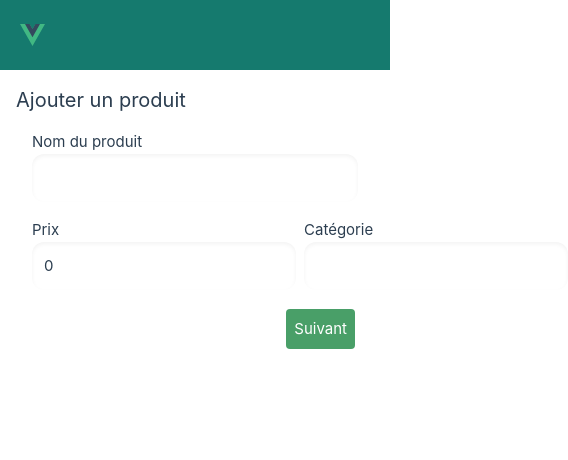
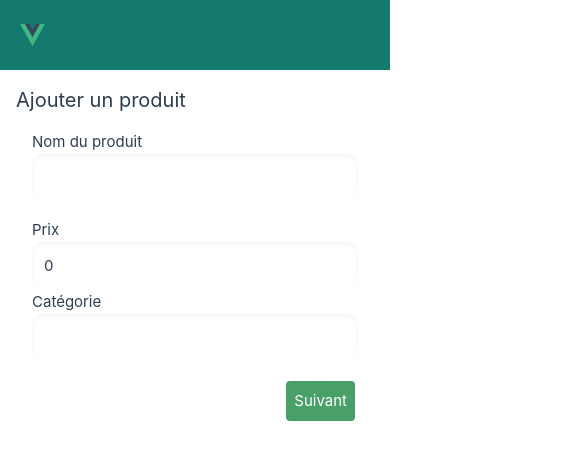
Before and after one commit to Mahora974/mds_application_web, a Vue app: page /add in a window 390 px wide. Shown: the top 460 px of the page, 568 px wide, since content can reach past the window. Built offline with nearby package versions, Linux system fonts and the light colour scheme.

Commit message:
Feat : add responsive

```diff
--- a/src/Add.vue
+++ b/src/Add.vue
@@ -56,7 +56,7 @@
                     <label>Nom du produit</label>
                     <input v-model="product.label" class="rounded-xl p-3 inset-shadow-sm dark:inset-shadow-[#157A6E]" />
                 </div>
-                <div class="flex gap-2">
+                <div class="md-flex gap-2">
                     <div class="flex flex-col grow">
                         <label>Prix</label>
                         <input v-model="product.price" type="number" class="rounded-xl p-3 inset-shadow-sm dark:inset-shadow-[#157A6E]" />
```
